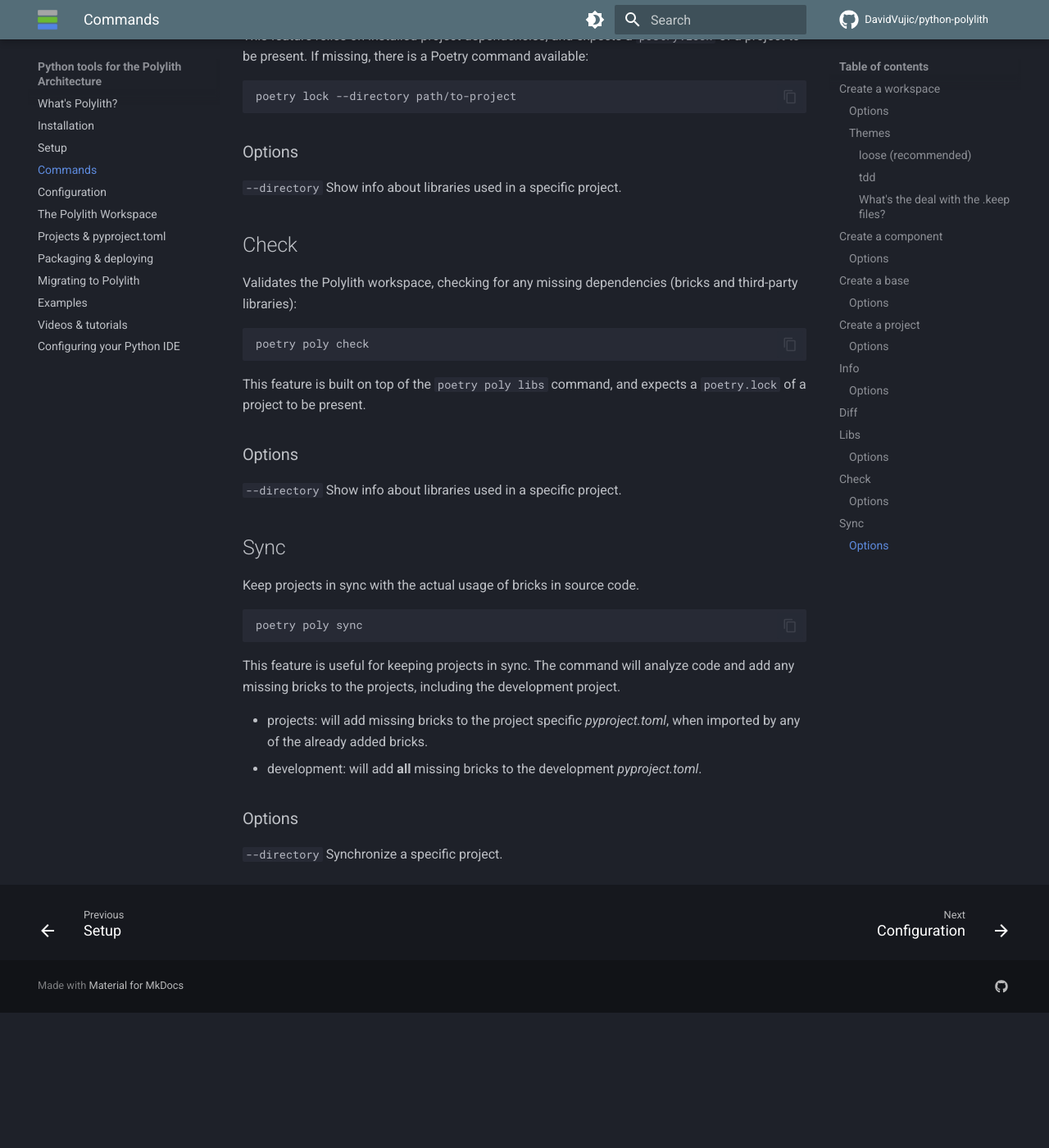
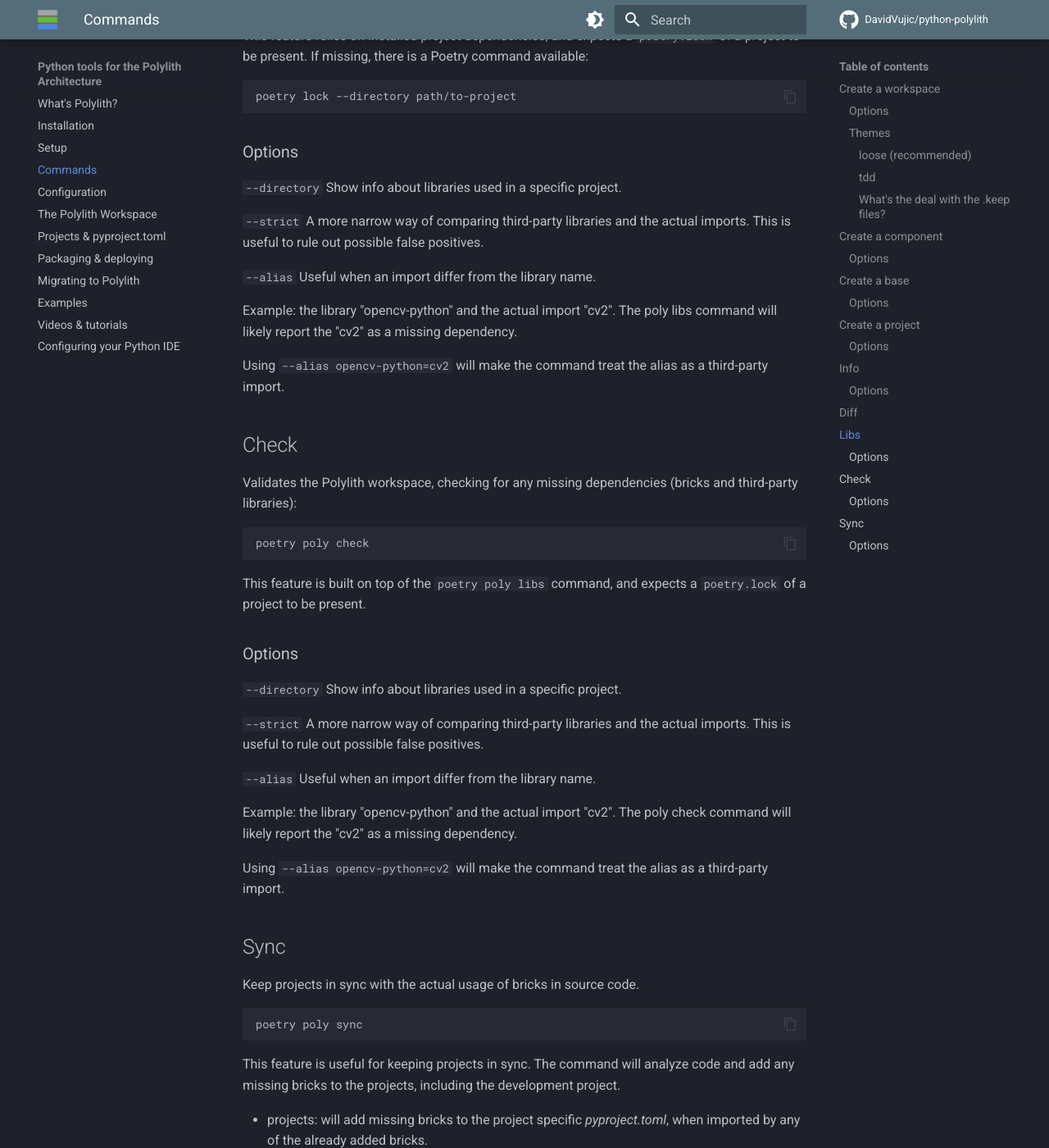
Before and after one commit to DavidVujic/python-polylith-docs, an MkDocs documentation site: the page built from docs/commands.md, in a window 1280 px wide and 1400 px high, scrolled down 3305 px. Shown: the whole window at 82% size. Built offline with MkDocs 1.6.1 and Material for MkDocs 9.7.7, drawn with Linux system fonts in a browser that asks for light colours; comment, search, counter and statistics services are not loaded; before the commit the page ends 4540 px from its top, so only the background shows below that.

Commit message:
docs(commands): add docs about the --strict and --alias options for poly check and poly libs

```diff
--- a/docs/commands.md
+++ b/docs/commands.md
@@ -116,6 +116,18 @@
 `--directory`
 Show info about libraries used in a specific project.
 
+`--strict`
+A more narrow way of comparing third-party libraries and the actual imports.
+This is useful to rule out possible false positives.
+
+`--alias`
+Useful when an import differ from the library name.
+
+Example: the library "opencv-python" and the actual import "cv2".
+The poly libs command will likely report the "cv2" as a missing dependency.
+
+Using `--alias opencv-python=cv2` will make the command treat the alias as a third-party import.
+
 
 ## Check
 Validates the Polylith workspace, checking for any missing dependencies (bricks and third-party libraries):
@@ -131,6 +143,18 @@
 ### Options
 `--directory`
 Show info about libraries used in a specific project.
+
+`--strict`
+A more narrow way of comparing third-party libraries and the actual imports.
+This is useful to rule out possible false positives.
+
+`--alias`
+Useful when an import differ from the library name.
+
+Example: the library "opencv-python" and the actual import "cv2".
+The poly check command will likely report the "cv2" as a missing dependency.
+
+Using `--alias opencv-python=cv2` will make the command treat the alias as a third-party import.
 
 
 ## Sync
```
